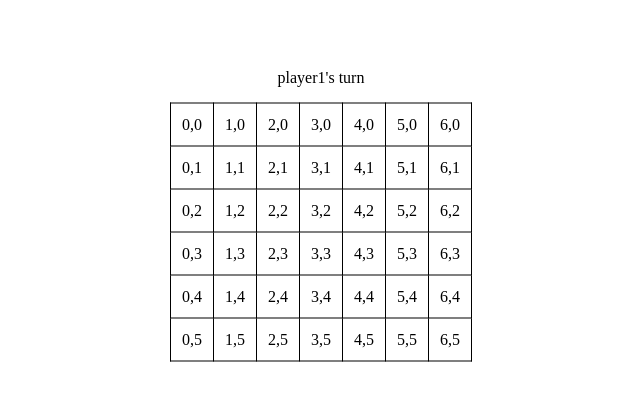
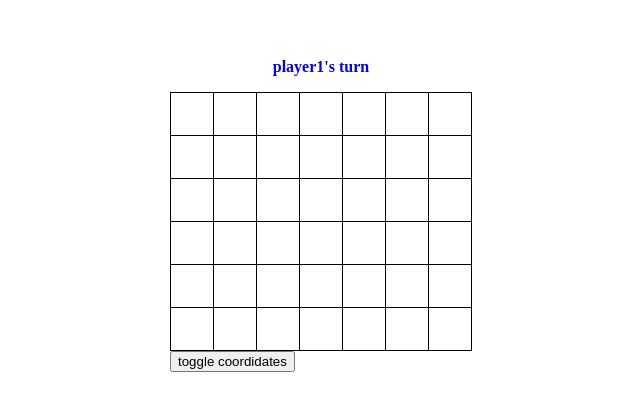
Before and after one commit to Tomoki-K/react-connect4, a React app: page / in a window 1280 px wide. Shown: the part 193-604 px from the top of the page, without its empty margins (319-959 px from the left). Built offline with nearby package versions, Linux system fonts and the light colour scheme.

Commit message:
minor enhances

```diff
--- a/src/ConnectFour.jsx
+++ b/src/ConnectFour.jsx
@@ -13,7 +13,8 @@ export default class ConnectFour extends React.Component {
 			board: [...Array(X_LEN)].map(e => Array(Y_LEN).fill(0)),
 			player: 1,
 			message: "player1's turn",
-			gameset: false
+			gameset: false,
+			debugMode: false
 		}
 	}
 
@@ -32,6 +33,12 @@ export default class ConnectFour extends React.Component {
 		} else {
 			this.setPiece(x);
 		}
+	}
+
+	toggleDebugMode(e) {
+		this.setState({
+			debugMode: !this.state.debugMode
+		});
 	}
 
 	setPiece(x) {
@@ -128,7 +135,7 @@ export default class ConnectFour extends React.Component {
 		let board = this.transpose(this.state.board);
 		return (
 			<div className='mainWrapper'>
-        <p className='message'>{this.state.message}</p>
+        <p className={`message player${this.state.player}`}>{this.state.message}</p>
         <table>
            <tbody>
             {board.map((xs, y) => {
@@ -140,7 +147,7 @@ export default class ConnectFour extends React.Component {
                         id={`${y}-${x}`}
                         className={`player${board[y][x]}`}
                         onClick={(e) => this.handleClick(x)}>
-                        {x + "," + y}
+                        {this.state.debugMode ? x + "," + y: ""}
                       </td>
                     );
                   })}
@@ -149,6 +156,7 @@ export default class ConnectFour extends React.Component {
             })}
           </tbody>
         </table>
+        <button onClick={(e) => this.toggleDebugMode(e)}>toggle coordidates</button>
       </div>
 		);
 	}
--- a/src/css/style.scss
+++ b/src/css/style.scss
@@ -8,6 +8,15 @@
 
 .message {
   text-align: center;
+  font-weight: bold;
+
+  &.player1 {
+    color: blue;
+  }
+
+  &.player2 {
+    color: red;
+  }
 }
 
 table {
```
